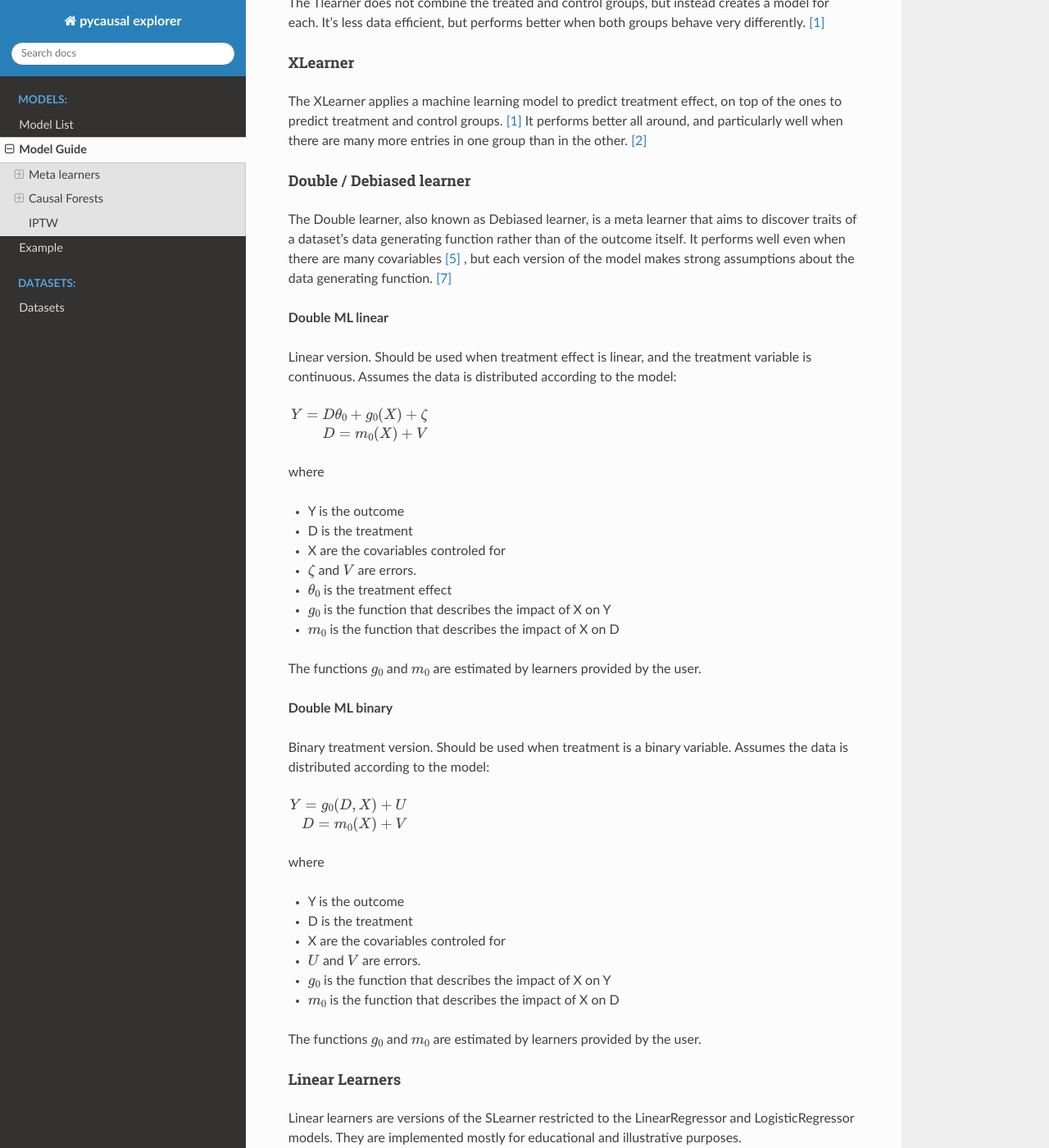
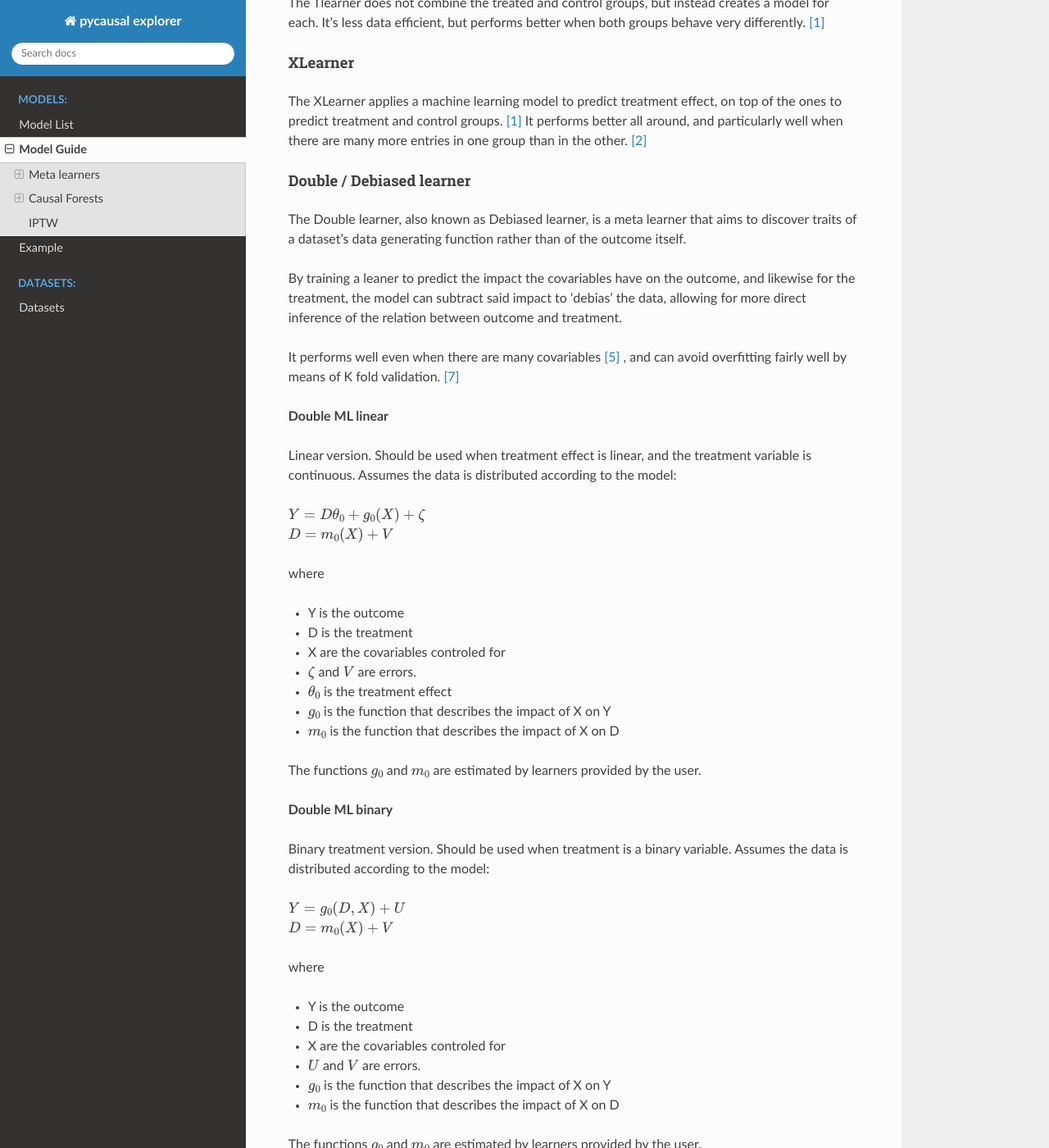
Before and after one commit to gotolino/pycausal-explorer, a Sphinx documentation site: the page built from docs/guide.rst, in a window 1280 px wide and 1400 px high, scrolled down 682 px. Shown: the whole window at 82% size. Built offline with Sphinx 7.4.7 and the Read the Docs theme 2.0.0, drawn with Linux system fonts in a browser that asks for light colours; formulas are drawn with MathJax 3.

Commit message:
docs: fixd latex, hoepfully

```diff
--- a/docs/guide.rst
+++ b/docs/guide.rst
@@ -38,16 +38,22 @@ and particularly well when there are many more entries in one group than in the
 Double / Debiased learner
 --------------------------
 The Double learner, also known as Debiased learner, is a meta learner that aims to discover traits of a
-dataset's data generating function rather than of the outcome itself. It performs
-well even when there are many covariables `[5]`_ , but each version of the model
-makes strong assumptions about the data generating function. `[7]`_
+dataset's data generating function rather than of the outcome itself.
+
+By training a leaner to predict the impact the covariables have on the outcome, and
+likewise for the treatment, the model can subtract said impact to 'debias' the data, allowing for more direct
+inference of the relation between outcome and treatment.
+
+It performs well even when there are many covariables `[5]`_ , and can avoid overfitting
+fairly well by means of K fold validation. `[7]`_
 
 **Double ML linear**
 
 Linear version. Should be used when treatment effect is linear, and
 the treatment variable is continuous. Assumes the data is distributed according to the model:
 
-:math:`\begin{align}\begin{aligned}Y = D \theta_0 + g_0(X) + \zeta\\D = m_0(X) + V\end{aligned}\end{align}`
+| :math:`Y = D \theta_0 + g_0(X) + \zeta`
+| :math:`D = m_0(X) + V`
 
 where
 
@@ -66,7 +72,8 @@ The functions :math:`g_0` and :math:`m_0` are estimated by learners provided by
 Binary treatment version. Should be used when treatment is a binary variable.
 Assumes the data is distributed according to the model:
 
-:math:`\begin{align}\begin{aligned}Y = g_0(D, X) + U\\D = m_0(X) + V\end{aligned}\end{align}`
+| :math:`Y = g_0(D, X) + U`
+| :math:`D = m_0(X) + V`
 
 where
 
```
